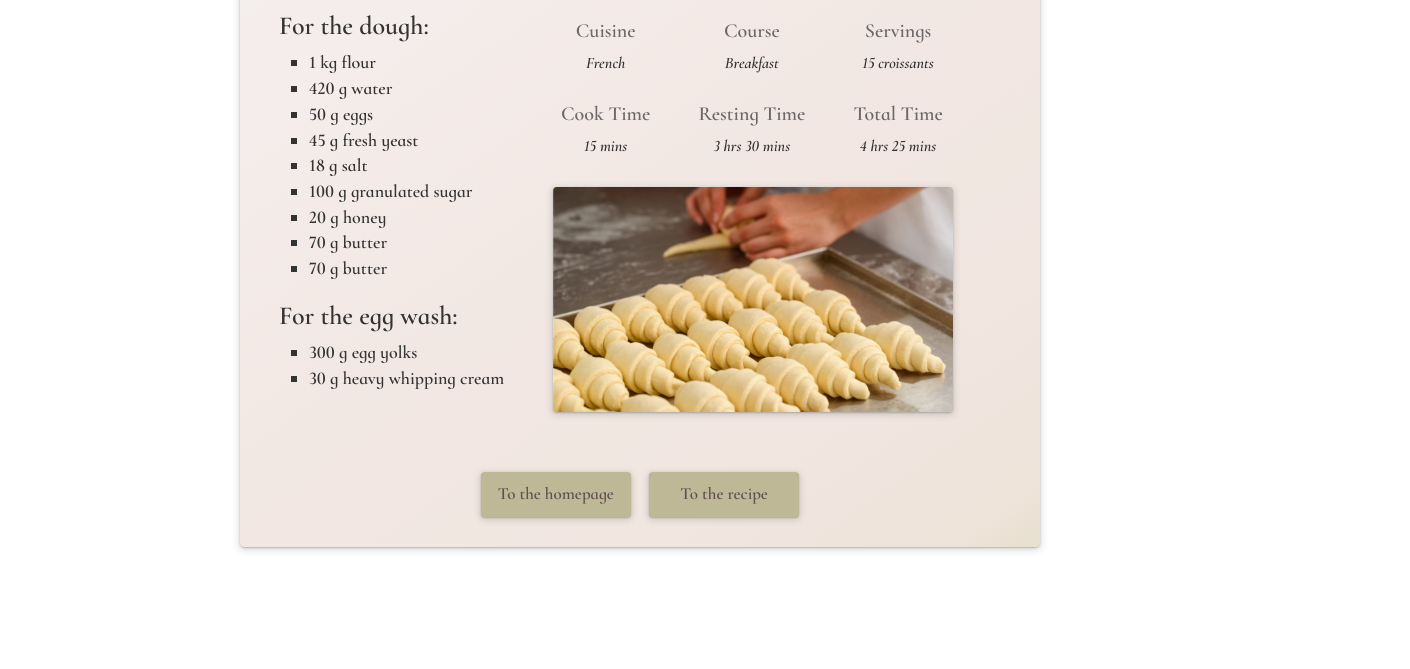
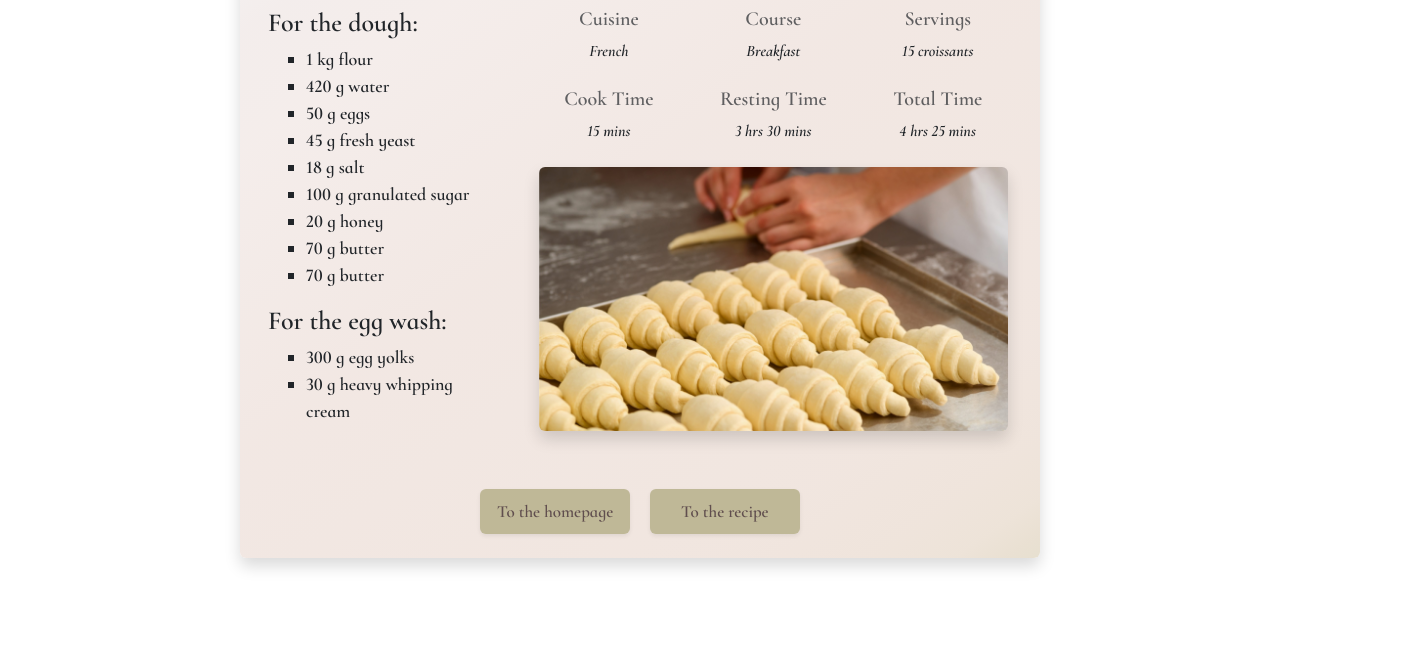
Before and after one commit to kseniia-chepur/croissant-recipe, a plain HTML site: page ingredients.html in a window 1280 px wide. Shown: the part 131-800 px from the top of the page, 1410 px wide, since content can reach past the window. Drawn offline with nearby package versions, Linux system fonts and the light colour scheme.

Commit message:
Added boostrap classes

```diff
--- a/ingredients.html
+++ b/ingredients.html
@@ -11,9 +11,9 @@
       rel="stylesheet"
     />
     <link
+      href="https://cdn.jsdelivr.net/npm/bootstrap@5.2.0-beta1/dist/css/bootstrap.min.css"
       rel="stylesheet"
-      href="https://cdn.jsdelivr.net/npm/bootstrap@3.4.1/dist/css/bootstrap.min.css"
-      integrity="sha384-HSMxcRTRxnN+Bdg0JdbxYKrThecOKuH5zCYotlSAcp1+c8xmyTe9GYg1l9a69psu"
+      integrity="sha384-0evHe/X+R7YkIZDRvuzKMRqM+OrBnVFBL6DOitfPri4tjfHxaWutUpFmBp4vmVor"
       crossorigin="anonymous"
     />
     <link rel="stylesheet" href="/src/styles.css" />
@@ -24,12 +24,12 @@
     />
   </head>
   <body>
-    <div class="wrapper">
-      <h1>Ingredients</h1>
+    <div class="wrapper shadow rounded">
+      <h1 class="text-center my-3">Ingredients</h1>
       <div class="container">
-        <div class="row">
-          <div class="col-sm-3">
-            <h3>For the dough:</h3>
+        <div class="row mt-4">
+          <div class="col-sm-4">
+            <h3 class="ms-3">For the dough:</h3>
             <ul>
               <li>1 kg flour</li>
               <li>420 g water</li>
@@ -41,47 +41,47 @@
               <li>70 g butter</li>
               <li>70 g butter</li>
             </ul>
-            <h3>For the egg wash:</h3>
+            <h3 class="ms-3">For the egg wash:</h3>
             <ul>
               <li>300 g egg yolks</li>
               <li>30 g heavy whipping cream</li>
             </ul>
           </div>
-          <div class="col-sm-9">
-            <div class="row">
-              <div class="col-sm-2 text-center">
+          <div class="col-sm-8">
+            <div class="row text-center mx-2">
+              <div class="col-sm-4 add-margin">
                 <h4>Cuisine</h4>
                 <em>French</em>
               </div>
-              <div class="col-sm-2 text-center">
+              <div class="col-sm-4 add-margin">
                 <h4>Course</h4>
                 <em>Breakfast</em>
               </div>
-              <div class="col-sm-2 text-center">
+              <div class="col-sm-4">
                 <h4>Servings</h4>
                 <em>15 croissants</em>
               </div>
             </div>
-            <div class="row">
-              <div class="col-sm-2 text-center">
+            <div class="row text-center mt-4 mx-2">
+              <div class="col-sm-4 add-margin">
                 <h4>Cook time</h4>
                 <em>15 mins</em>
               </div>
-              <div class="col-sm-2 text-center">
+              <div class="col-sm-4 add-margin">
                 <h4>Resting time</h4>
                 <em>3 hrs 30 mins</em>
               </div>
-              <div class="col-sm-2 text-center">
+              <div class="col-sm-4">
                 <h4>Total time</h4>
                 <em>4 hrs 25 mins</em>
               </div>
             </div>
-            <div class="row">
-              <div class="col-8">
+            <div class="row mt-4 mx-2 text-center">
+              <div class="col-sm">
                 <img
                   src="/images/croissant.jpg"
-                  class="img-fluid ingredients-photo"
-                  alt="croissant"
+                  class="img-fluid shadow rounded"
+                  alt="Croissant"
                 />
               </div>
             </div>
@@ -89,9 +89,11 @@
         </div>
       </div>
 
-      <div class="nav-links">
-        <a href="/" title="Homepage" class="btn">To the homepage</a>
-        <a href="/recipe.html" title="Recipe" class="btn add-margin"
+      <div class="nav-links text-center mt-5 pb-4">
+        <a href="/" title="Homepage" class="btn shadow-sm mx-2"
+          >To the homepage</a
+        >
+        <a href="/recipe.html" title="Recipe" class="btn shadow-sm mx-2"
           >To the recipe</a
         >
       </div>
--- a/src/styles.css
+++ b/src/styles.css
@@ -1,29 +1,10 @@
-@media (max-width: 576px) {
-  div.wrapper {
-    margin: 0 auto;
-  }
-  img.main-photo {
-    width: 250px;
-  }
-  img.ingredients-photo {
-    width: 250px;
-    display: block;
-    margin: 20px auto 0;
-  }
-}
-
-:root {
-  --box-shadow: rgba(60, 64, 67, 0.3) 0px 1px 2px 0px,
-    rgba(60, 64, 67, 0.15) 0px 2px 6px 2px;
-}
-
 body {
   font-family: "Cormorant Infant", serif;
 }
 
 h1,
 h2 {
-  text-align: center;
+  margin: 0;
 }
 
 h1 {
@@ -34,17 +15,14 @@ h1 {
 h2 {
   font-size: 32px;
   font-style: italic;
-  margin-bottom: 40px;
 }
 
 h3 {
   font-size: 26px;
   font-weight: bold;
-  margin-left: 24px;
 }
 
 h4 {
-  margin-top: 28px;
   font-size: 20px;
   font-weight: bold;
   text-transform: capitalize;
@@ -61,11 +39,6 @@ em {
 }
 
 .wrapper {
-  max-width: 800px;
-  margin: 30px auto;
-  padding-top: 10px;
-  box-shadow: var(--box-shadow);
-  border-radius: 5px;
   background: linear-gradient(
     145deg,
     hsl(0deg 5% 96%) 0%,
@@ -79,31 +52,13 @@ em {
     hsl(36deg 35% 87%) 98%,
     hsl(42deg 32% 86%) 100%
   );
+  max-width: 800px;
+  margin: 30px auto;
+  padding-top: 10px;
 }
 
 .recipe {
   padding: 10px 60px 10px 30px;
-}
-
-.main-photo {
-  max-width: 450px;
-  display: block;
-  margin: 0 auto;
-  border-radius: 4px;
-  box-shadow: var(--box-shadow);
-}
-
-.ingredients-photo {
-  max-width: 400px;
-  margin: 30px 0 0 20px;
-  border-radius: 4px;
-  box-shadow: var(--box-shadow);
-}
-
-.nav-links {
-  text-align: center;
-  margin: 60px auto 0;
-  padding-bottom: 30px;
 }
 
 .nav-links a {
@@ -114,7 +69,6 @@ em {
   background: hsl(50, 24%, 67%);
   color: rgb(96, 78, 78);
   border: none;
-  box-shadow: var(--box-shadow);
   transition: 150ps all ease-in-out;
 }
 
@@ -144,6 +98,23 @@ ul li {
   min-width: 150px;
 }
 
-.add-margin {
-  margin-left: 15px;
+@media (max-width: 820px) {
+  .wrapper {
+    margin: 0 auto;
+  }
 }
+
+@media (max-width: 576px) {
+  h1 {
+    font-size: 32px;
+  }
+  h2 {
+    font-size: 28px;
+  }
+  h4 {
+    margin: 0;
+  }
+  .add-margin {
+    margin-bottom: 15px;
+  }
+}
```
Also changed, not shown: index.html (+10 -10 lines), recipe.html (+7 -7 lines).
